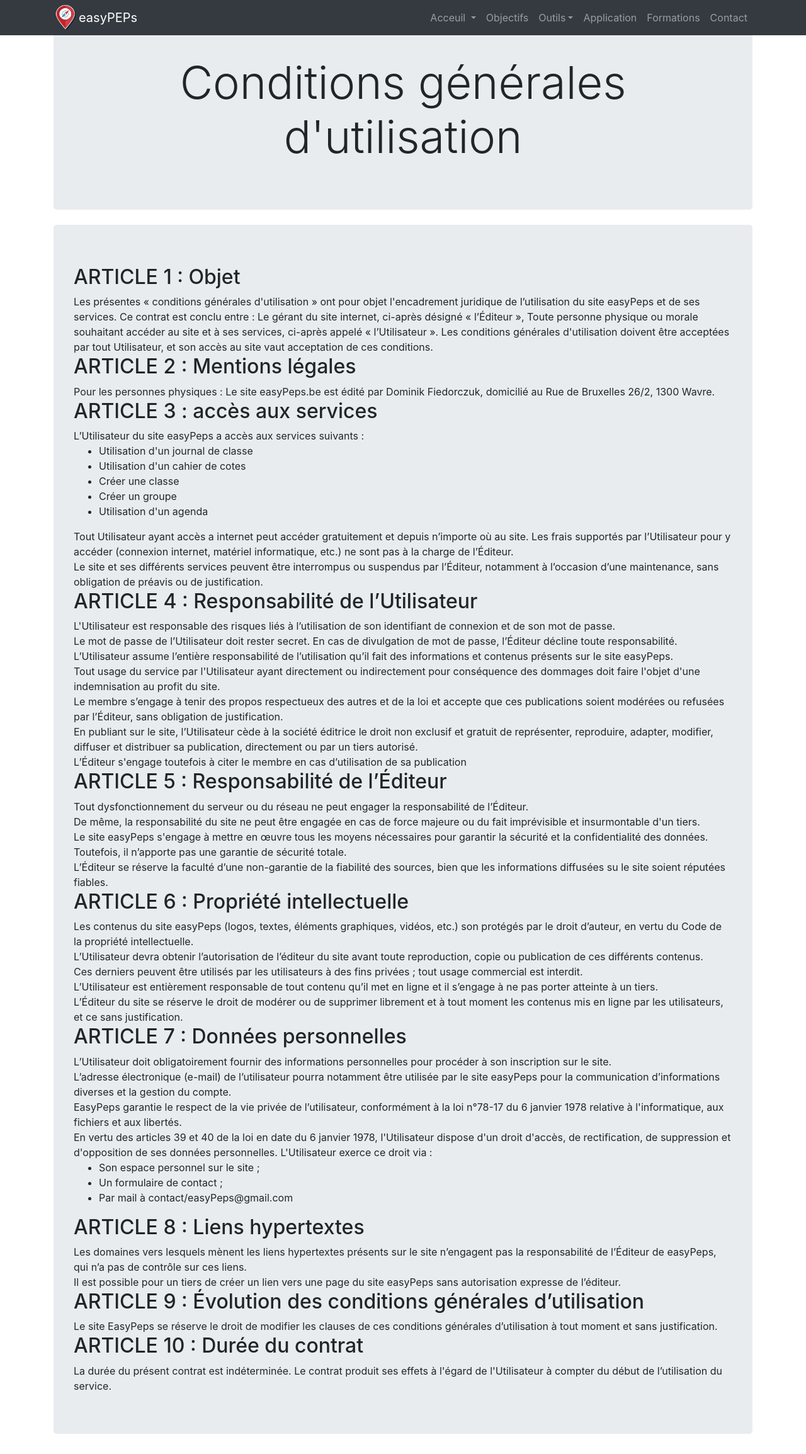
After one commit to domad007/easyPeps, a Symfony app: template web/templates/contenu/CGU.html.twig in a window 1280 px wide. The commit adds this page. Shown: the whole page at 63% size. Run offline with Twig, Linux system fonts and the light colour scheme; the template is opened without the code that fills it, so the values that code supplies are empty; some libraries are stand-ins or nearby versions.

Commit message:
recaptcha + cgu + modification des dates

```diff
--- a/web/composer.json
+++ b/web/composer.json
@@ -6,6 +6,7 @@
         "ext-ctype": "*",
         "ext-iconv": "*",
         "cmen/google-charts-bundle": "^3.2",
+        "excelwebzone/recaptcha-bundle": "^1.5",
         "fzaninotto/faker": "^1.9",
         "guzzlefry/twig-age-extension": "dev-master",
         "oro/doctrine-extensions": "^1.3",
--- a/web/config/bundles.php
+++ b/web/config/bundles.php
@@ -15,4 +15,5 @@ return [
     Doctrine\Bundle\FixturesBundle\DoctrineFixturesBundle::class => ['dev' => true, 'test' => true],
     Symfony\Bundle\SwiftmailerBundle\SwiftmailerBundle::class => ['all' => true],
     CMEN\GoogleChartsBundle\CMENGoogleChartsBundle::class => ['all' => true],
+    EWZ\Bundle\RecaptchaBundle\EWZRecaptchaBundle::class => ['all' => true],
 ];
--- a/web/config/services.yaml
+++ b/web/config/services.yaml
@@ -4,6 +4,7 @@
 # Put parameters here that don't need to change on each machine where the app is deployed
 # https://symfony.com/doc/current/best_practices/configuration.html#application-related-configuration
 parameters:
+    google_recaptcha_site_key: '%env(GOOGLE_RECAPTCHA_SITE_KEY)%'
 
 services:
     # default configuration for services in *this* file
--- a/web/src/Form/AddNewEvaluationsType.php
+++ b/web/src/Form/AddNewEvaluationsType.php
@@ -31,7 +31,10 @@ class AddNewEvaluationsType extends AbstractType
             ->add('dateEvaluation', DateType::class, [
                 'label' => "Date d'évaluation",
                 'data' => new \DateTime(),
+                'widget' => 'single_text',
+                'html5' => false,
                 'format' => 'dd-MM-yyyy',
+                'help' => "Veuillez respecter le format suivant: jj-mm-aaaa"
             ])
             ->add('periode', ChoiceType::class, [
                 'choices' =>
--- a/web/templates/account/inscription.html.twig
+++ b/web/templates/account/inscription.html.twig
@@ -1,6 +1,5 @@
 {% extends 'base.html.twig' %}
 {% block title %} -Inscription {% endblock %}
-
 {% block header %}
     <!-- Jumbotron Header -->
     <header class="jumbotron my-4">
@@ -13,8 +12,7 @@
         <div class="col-md-6">
             <div class="jumbotron text-center" style="font-size: 1.3em;" >
                 {{ form_start(form) }}
-                    <div class="form-group">
-                    </div>
+                    {{ form_label(form.acceptCGU, "CGU") }}
                 {{ form_end(form) }}
             </div>
         </div>
--- a/web/templates/classes/class.html.twig
+++ b/web/templates/classes/class.html.twig
@@ -104,7 +104,7 @@
     <div class="form-row" id="block_{{id}}">
         <div class="form-group col-md-3">{{form_widget(form.nom)}}</div>
         <div class="form-group col-md-3">{{form_widget(form.prenom)}}</div>
-        <div class="form-group col-5">{{form_widget(form.dateNaissance)}}</div>
+        <div class="form-group col-3">{{form_widget(form.dateNaissance)}}</div>
         <div class="form-group col-sm-1">
             <button type="button" data-action="delete" data-target="#block_{{id}}" class="btn btn-danger">X</button>
         </div>
--- /dev/null
+++ b/web/templates/contenu/CGU.html.twig
@@ -0,0 +1,112 @@
+{% extends 'base.html.twig' %}
+{% block header %}
+<header class="jumbotron my-4">
+    <h1 class="display-3" style="text-align: center">Conditions générales d'utilisation</h1>
+</header>
+{% endblock %}
+
+{% block container %}
+    <div class="jumbotron">
+        <h2>ARTICLE 1 : Objet </h2>
+
+        Les présentes « conditions générales d'utilisation » ont pour objet l'encadrement juridique de l’utilisation du site easyPeps et de ses services.
+
+        Ce contrat est conclu entre :
+
+        Le gérant du site internet, ci-après désigné « l’Éditeur »,
+
+        Toute personne physique ou morale souhaitant accéder au site et à ses services, ci-après appelé « l’Utilisateur ».
+
+        Les conditions générales d'utilisation doivent être acceptées par tout Utilisateur, et son accès au site vaut acceptation de ces conditions.
+
+        <h2>ARTICLE 2 : Mentions légales</h2>
+        Pour les personnes physiques :
+        Le site easyPeps.be est édité par Dominik Fiedorczuk, domicilié au Rue de Bruxelles 26/2, 1300 Wavre.
+
+        <h2>ARTICLE 3 : accès aux services</h2>
+        L’Utilisateur du site easyPeps a accès aux services suivants :
+        <ul>
+            <li>Utilisation d'un journal de classe</li>
+            <li>Utilisation d'un cahier de cotes</li>
+            <li>Créer une classe</li>
+            <li>Créer un groupe</li>
+            <li>Utilisation d'un agenda</li>
+        </ul>
+        Tout Utilisateur ayant accès a internet peut accéder gratuitement et depuis n’importe où au site. Les frais supportés par l’Utilisateur pour y accéder (connexion internet, matériel informatique, etc.) ne sont pas à la charge de l’Éditeur.
+        <br>
+        Le site et ses différents services peuvent être interrompus ou suspendus par l’Éditeur, notamment à l’occasion d’une maintenance, sans obligation de préavis ou de justification.
+
+        <h2>ARTICLE 4 : Responsabilité de l’Utilisateur</h2>
+        L'Utilisateur est responsable des risques liés à l’utilisation de son identifiant de connexion et de son mot de passe.
+        <br>
+        Le mot de passe de l’Utilisateur doit rester secret. En cas de divulgation de mot de passe, l’Éditeur décline toute responsabilité.
+        <br>
+        L’Utilisateur assume l’entière responsabilité de l’utilisation qu’il fait des informations et contenus présents sur le site easyPeps.
+        <br>
+        Tout usage du service par l'Utilisateur ayant directement ou indirectement pour conséquence des dommages doit faire l'objet d'une indemnisation au profit du site.
+        <br>
+        Le membre s’engage à tenir des propos respectueux des autres et de la loi et accepte que ces publications soient modérées ou refusées par l’Éditeur, sans obligation de justification.
+        <br>
+        En publiant sur le site, l’Utilisateur cède à la société éditrice le droit non exclusif et gratuit de représenter, reproduire, adapter, modifier, diffuser et distribuer sa publication, directement ou par un tiers autorisé.
+        <br>
+        L’Éditeur s'engage toutefois à citer le membre en cas d’utilisation de  sa publication
+        <br>
+
+
+        <h2>ARTICLE 5 : Responsabilité de l’Éditeur</h2>
+
+        Tout dysfonctionnement du serveur ou du réseau ne peut engager la responsabilité de l’Éditeur.
+        <br>
+        De même, la responsabilité du site ne peut être engagée en cas de force majeure ou du fait imprévisible et insurmontable d'un tiers.
+        <br>
+        Le site easyPeps s'engage à mettre en œuvre tous les moyens nécessaires pour garantir la sécurité et la confidentialité des données. Toutefois, il n’apporte pas une garantie de sécurité totale.
+        <br>
+        L’Éditeur se réserve la faculté d’une non-garantie de la fiabilité des sources, bien que les informations diffusées su le site soient réputées fiables.
+        <br>
+
+        <h2>ARTICLE 6 : Propriété intellectuelle</h2>
+
+        Les contenus du site easyPeps (logos, textes, éléments graphiques, vidéos, etc.) son protégés par le droit d’auteur, en vertu du Code de la propriété intellectuelle.
+        <br>
+        L’Utilisateur devra obtenir l’autorisation de l’éditeur du site avant toute reproduction, copie ou publication de ces différents contenus.
+        <br>
+        Ces derniers peuvent être utilisés par les utilisateurs à des fins privées ; tout usage commercial est interdit.
+        <br>
+        L’Utilisateur est entièrement responsable de tout contenu qu’il met en ligne et il s’engage à ne pas porter atteinte à un tiers.
+        <br>
+        L’Éditeur du site se réserve le droit de modérer ou de supprimer librement et à tout moment les contenus mis en ligne par les utilisateurs, et ce sans justification.
+        <br>
+
+        <h2>ARTICLE 7 : Données personnelles</h2>
+
+        L’Utilisateur doit obligatoirement fournir des informations personnelles pour procéder à son inscription sur le site.
+        <br>
+        L’adresse électronique (e-mail) de l’utilisateur pourra notamment être utilisée par le site easyPeps pour la communication d’informations diverses et la gestion du compte.
+        <br>
+        EasyPeps garantie le respect de la vie privée de l’utilisateur, conformément à la loi n°78-17 du 6 janvier 1978 relative à l'informatique, aux fichiers et aux libertés.
+        <br>
+        En vertu des articles 39 et 40 de la loi en date du 6 janvier 1978, l'Utilisateur dispose d'un droit d'accès, de rectification, de suppression et d'opposition de ses données personnelles. L'Utilisateur exerce ce droit via :
+        <ul>
+            <li>Son espace personnel sur le site ;</li>
+            <li>Un formulaire de contact ;</li>
+            <li>Par mail à contact/easyPeps@gmail.com </li>
+        </ul>
+
+
+        <h2>ARTICLE 8 : Liens hypertextes</h2>
+
+        Les domaines vers lesquels mènent les liens hypertextes présents sur le site n’engagent pas la responsabilité de l’Éditeur de easyPeps, qui n’a pas de contrôle sur ces liens.
+        <br>
+        Il est possible pour un tiers de créer un lien vers une page du site easyPeps sans autorisation expresse de l’éditeur.
+        <br>
+
+        <h2>ARTICLE 9 : Évolution des conditions générales d’utilisation </h2>
+
+        Le site EasyPeps se réserve le droit de modifier les clauses de ces conditions générales d’utilisation à tout moment et sans justification.
+
+
+        <h2>ARTICLE 10 : Durée du contrat</h2>
+
+        La durée du présent contrat est indéterminée. Le contrat produit ses effets à l'égard de l'Utilisateur à compter du début de l’utilisation du service.
+    </div>
+{% endblock %}
```
Also changed, not shown: web/src/Controller/homeController.php (+9 -0 lines), web/src/Entity/User.php (+17 -4 lines), web/src/Form/EleveType.php (+7 -1 lines), web/src/Form/InscriptionType.php (+25 -4 lines), web/src/Form/PeriodesType.php (+10 -0 lines), 6 other files.
